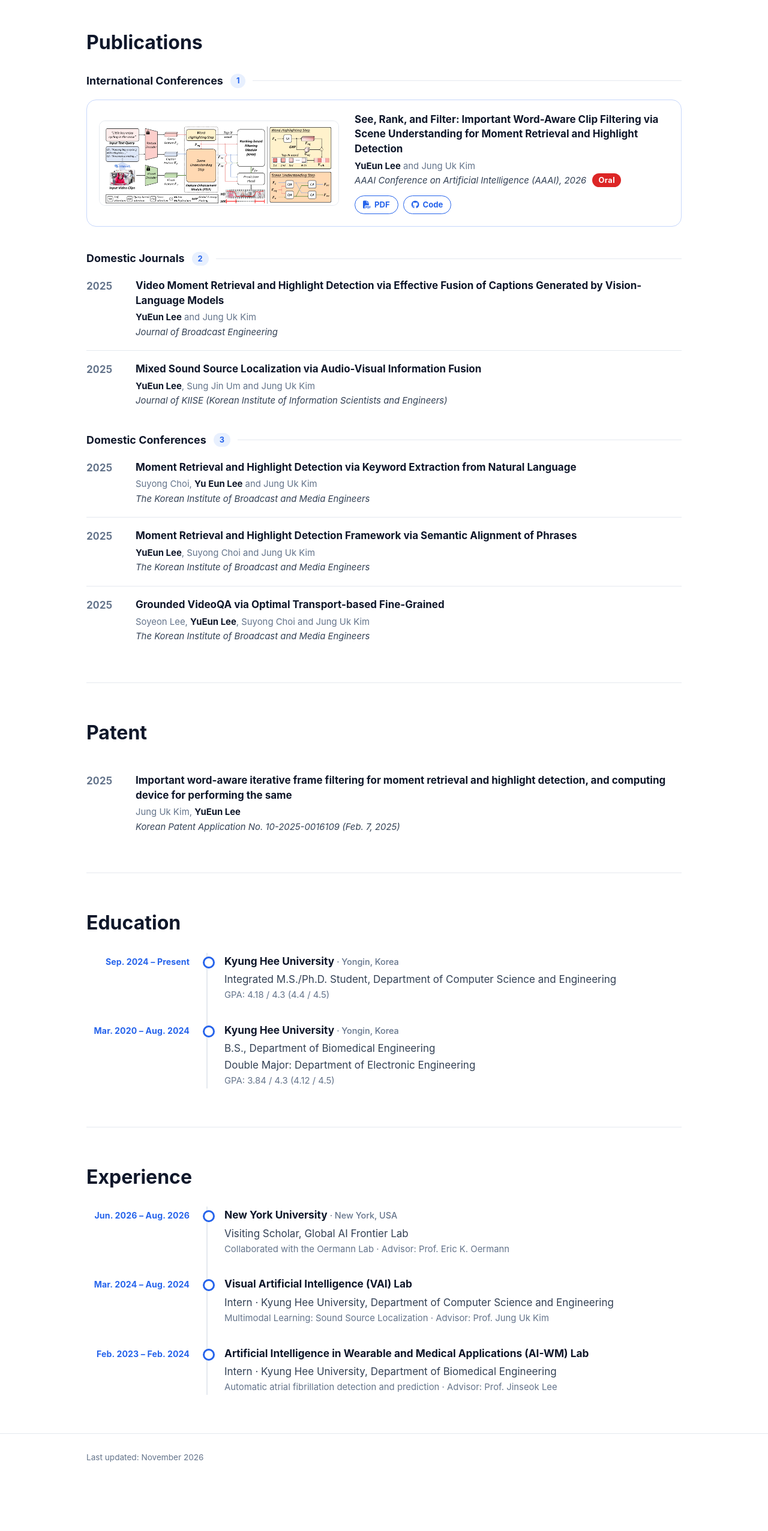
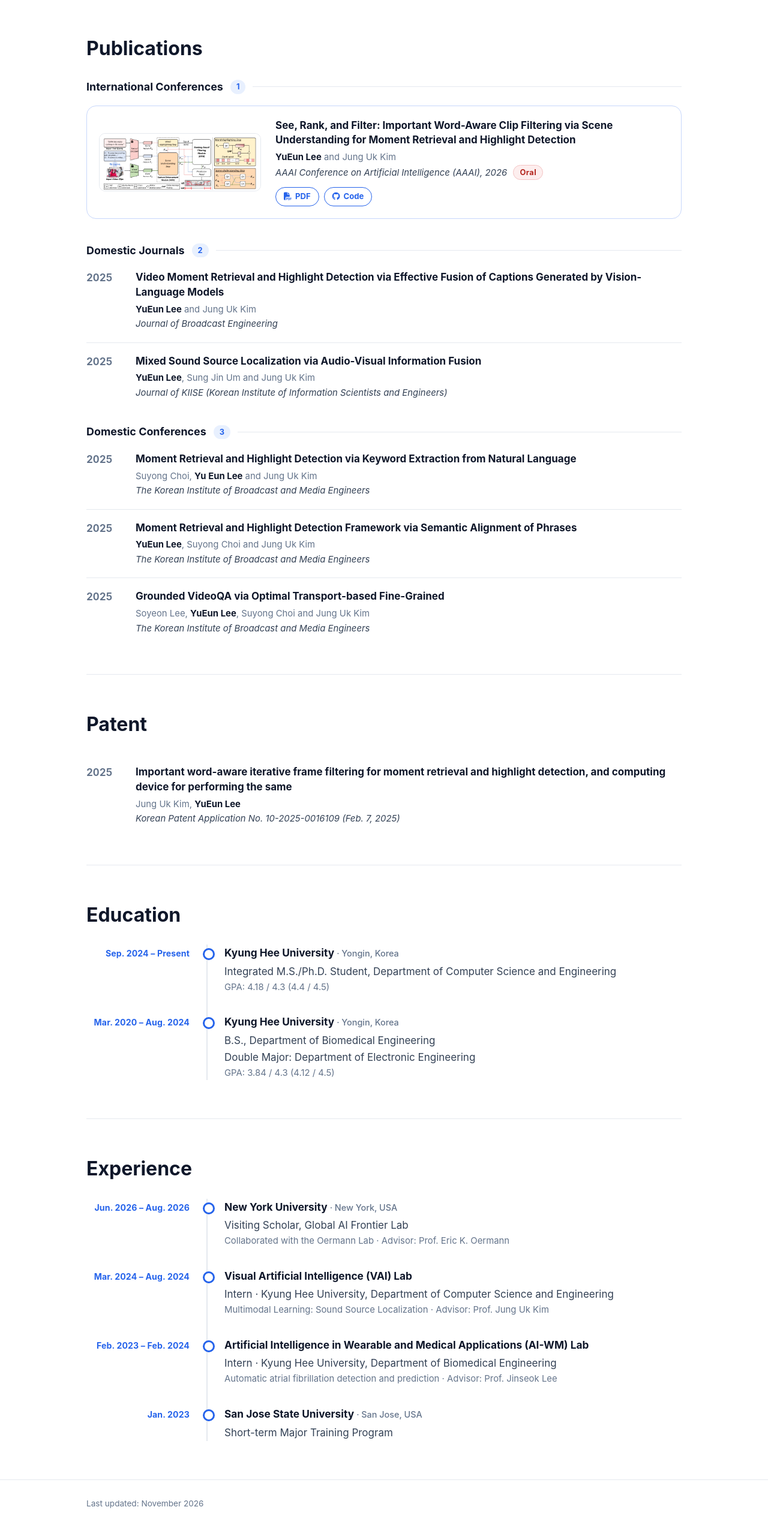
Before and after one commit to dbdms8435/dbdms8435.github.io, a plain HTML site: page index.html in a window 1280 px wide. Shown: the part 995-3548 px from the top of the page at 60% size. Before the commit the page ends 3476 px from the top, so only its background shows below. Drawn offline with Linux system fonts and the light colour scheme.

Commit message:
Update index.html

```diff
--- a/index.html
+++ b/index.html
@@ -119,6 +119,7 @@
   .fields { display: flex; flex-wrap: wrap; gap: 10px 36px; }
   .field { color: var(--ink); font-size: 1.1rem; font-weight: 700; }
   .field i { margin-right: 9px; color: var(--accent); }
+  .fbreak { flex-basis: 100%; height: 0; }
   .topics { display: grid; grid-template-columns: repeat(2, minmax(0, 1fr)); gap: 56px; margin-top: 36px; }
   .topic h3 { margin: 0 0 12px; color: var(--muted); font-size: 0.78rem; font-weight: 700; letter-spacing: 0.1em; text-transform: uppercase; }
   .topic ul { margin: 0; padding: 0; list-style: none; }
@@ -144,10 +145,11 @@
     border-bottom: 1px solid var(--line);
   }
   ol.pubs li:last-child { border-bottom: 0; padding-bottom: 0; }
-  ol.pubs li.fig { grid-template-columns: 400px minmax(0, 1fr); gap: 26px; align-items: center; }
+  ol.pubs li.fig { grid-template-columns: 270px minmax(0, 1fr); gap: 24px; align-items: center; }
   ol.pubs li.fig.nofig { grid-template-columns: minmax(0, 1fr); }
   ol.pubs li.fig.nofig .thumb { display: none; }
-  ol.pubs li.fig { margin-top: 16px; padding: 20px; border: 1px solid #c7d7fb; border-radius: 16px; }
+  ol.pubs li.fig { margin-top: 16px; padding: 20px; border: 1px solid #c7d7fb; border-radius: 16px; transition: transform 0.18s, box-shadow 0.18s, border-color 0.18s; }
+  ol.pubs li.fig:hover { transform: translateY(-2px); border-color: #a9c1f7; box-shadow: 0 16px 32px -18px rgba(15, 23, 42, 0.35); }
   .pubs .thumb { display: block; border: 1px solid var(--line); border-radius: 10px; background: #ffffff; overflow: hidden; }
   .pubs .thumb img { display: block; width: 100%; height: auto; }
   .pubs .year { color: var(--muted); font-size: 1.05rem; font-weight: 700; font-variant-numeric: tabular-nums; }
@@ -160,8 +162,9 @@
     margin-left: 6px;
     padding: 1px 10px;
     border-radius: 999px;
-    background: #dc2626;
-    color: #ffffff;
+    border: 1px solid #f3c4c4;
+    background: #fdeeee;
+    color: #b3261e;
     font-size: 0.8rem;
     font-style: normal;
     font-weight: 700;
@@ -274,6 +277,7 @@
     <div class="fields">
       <div class="field"><i class="fa-solid fa-layer-group"></i>Multimodal Learning</div>
       <div class="field"><i class="fa-solid fa-eye"></i>Computer Vision</div>
+      <span class="fbreak"></span>
       <div class="field"><i class="fa-solid fa-comments"></i>Multimodal Large Language Model</div>
       <div class="field"><i class="fa-solid fa-film"></i>Video Understanding</div>
     </div>
@@ -442,6 +446,16 @@
           </div>
         </div>
       </li>
+      <li>
+        <div class="date">Jan. 2023</div>
+        <div class="body">
+          <img class="logo" src="logo_sjsu.png" alt="" onerror="this.remove()">
+          <div>
+            <p class="title">San Jose State University <span class="place">· San Jose, USA</span></p>
+            <p>Short-term Major Training Program</p>
+          </div>
+        </div>
+      </li>
     </ul>
   </section>
 
```
